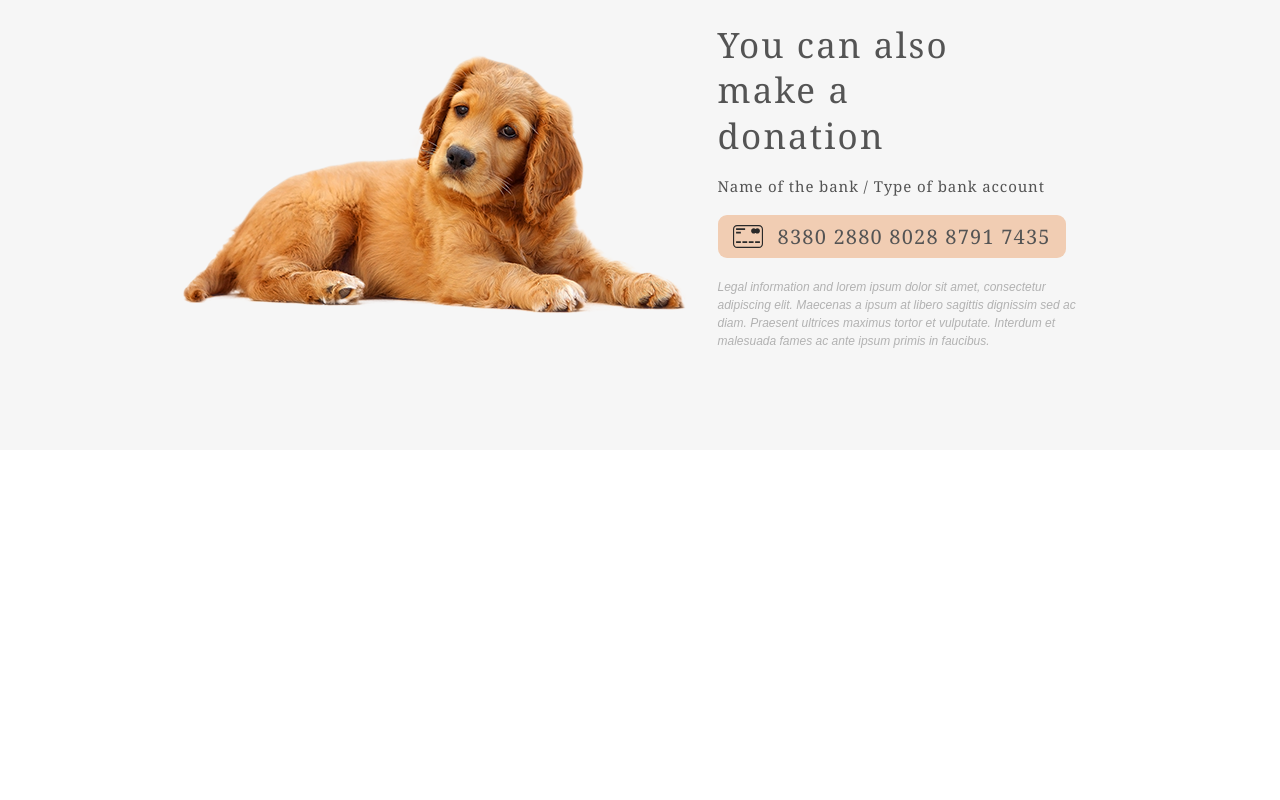
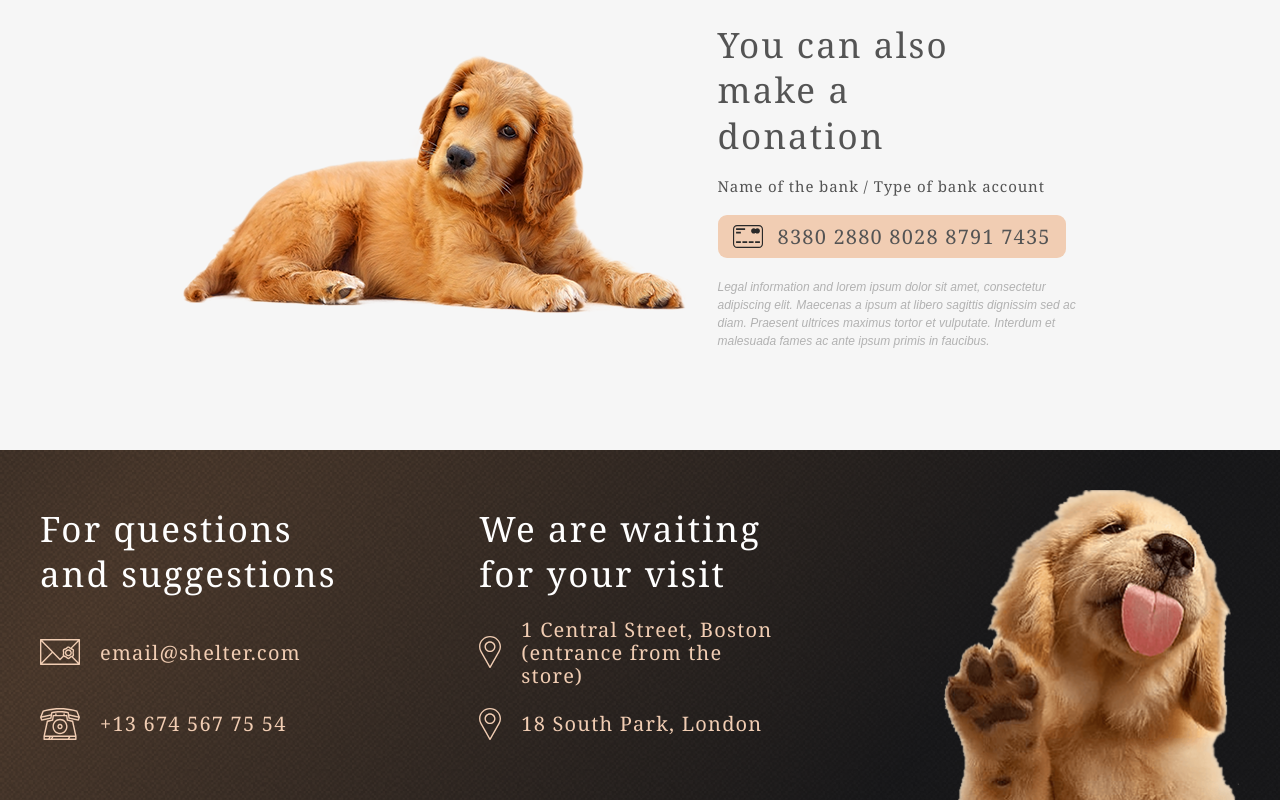
Before and after one commit to eugenebalts/shelter, a plain HTML site: page shelter/index.html in a window 1280 px wide. Shown: the part 3107-3907 px from the top of the page. Before the commit the page ends 3557 px from the top, so only its background shows below. Drawn offline with Linux system fonts and the light colour scheme; a web font is replaced by a local one.

Commit message:
feat: add footer (Sun, March 26, 2023 11:55:45)

```diff
--- a/shelter/index.html
+++ b/shelter/index.html
@@ -183,5 +183,27 @@
         </section>
     </main>
 
+    <footer class="footer">
+        <div class="container">
+            <div class="footer_wrapper">
+                <div class="footer_contacts">
+                    <h2 class="footer_title">For questions and suggestions</h2>
+                    <a href="mailto:email@shelter.com" class="footer_email"> <img src="assets/svg/mail.svg" alt="mail"> email@shelter.com</a>
+                    <a href="tel:+13 674 567 75 54" class="footer_number"><img src="assets/svg/phone.svg" alt="phone"> +13 674 567 75 54</a>
+                </div>
+                <div class="footer_address">
+                    <h2 class="footer_title">We are waiting for your visit</h2>
+                    <a href="https://goo.gl/maps/qLfbdjdxPmUGUU596" class="footer_street"> <img src="assets/svg/geo.svg" alt="geo">1 Central Street, Boston (entrance from the store)</a>
+                    <a href="https://goo.gl/maps/RXFsVeA93mm6Le2p7" class="footer_street"> <img src="assets/svg/geo.svg" alt="geo">18 South Park, London </a>
+                </div>
+                <div class="footer_image">
+                    <img src="assets/footer-puppy.png" alt="puppy">
+                </div>
+            </div>
+
+
+        </div>
+    </footer>
+
 </body>
 </html>
--- a/shelter/style.css
+++ b/shelter/style.css
@@ -497,3 +497,53 @@ section {
     line-height: 18px;
     color: #B2B2B2;
 }
+
+/* FOOTER */
+
+
+footer {
+    background: url(assets/footerback.png) center/cover no-repeat;
+}
+
+.footer_wrapper {
+    padding: 40px 0 60px;
+    display: flex;
+    align-items: flex-end;
+    justify-content: space-between;
+    gap: 140px;
+}
+
+.footer_contacts, .footer_address {
+    height: 234px;
+    /* padding-top: 10px;  */
+    display: flex;
+    flex-direction: column;
+    justify-content: space-between;
+    line-height: 23px;
+    letter-spacing: 0.06em;
+}
+
+.footer_title {
+    font-size: 35px;
+    color: #FFFFFF;
+    line-height: 45.5px;
+    letter-spacing: 0.06em;
+}
+
+.footer_email, .footer_number, .footer_street {
+    display: flex;
+    align-items: center;
+    gap: 20px;
+    font-family: Georgia;
+    font-size: 20px;
+    text-decoration: none;
+    letter-spacing: 0.06em;
+    color: #F1CDB3;
+}
+
+.footer_image {
+    margin: 0 0 -60px 17px;;
+    display: flex;
+    align-items: flex-end;
+    align-self: flex-end;
+}
```
Also changed, not shown: shelter/assets/footer-puppy.png (added), shelter/assets/footerback.png (added), shelter/assets/svg/geo.svg (added), shelter/assets/svg/mail.svg (added), shelter/assets/svg/phone.svg (added).
